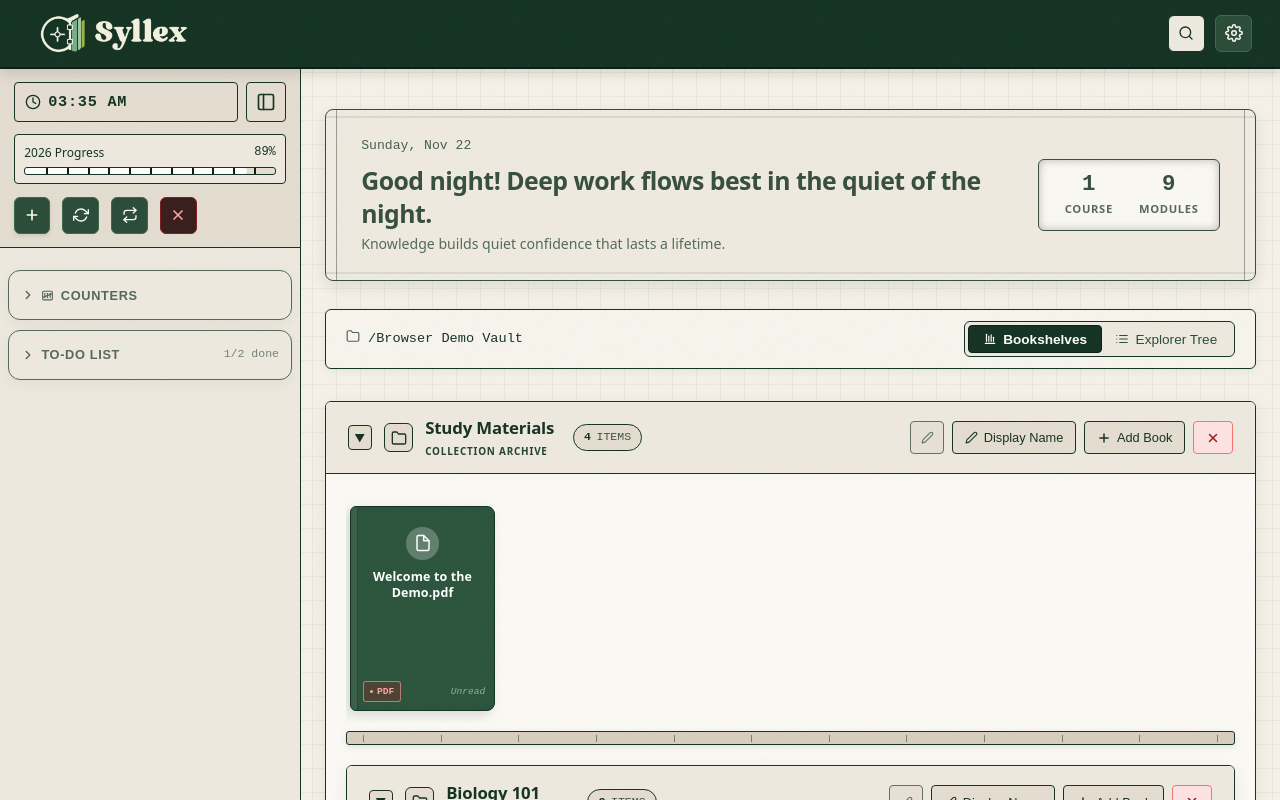
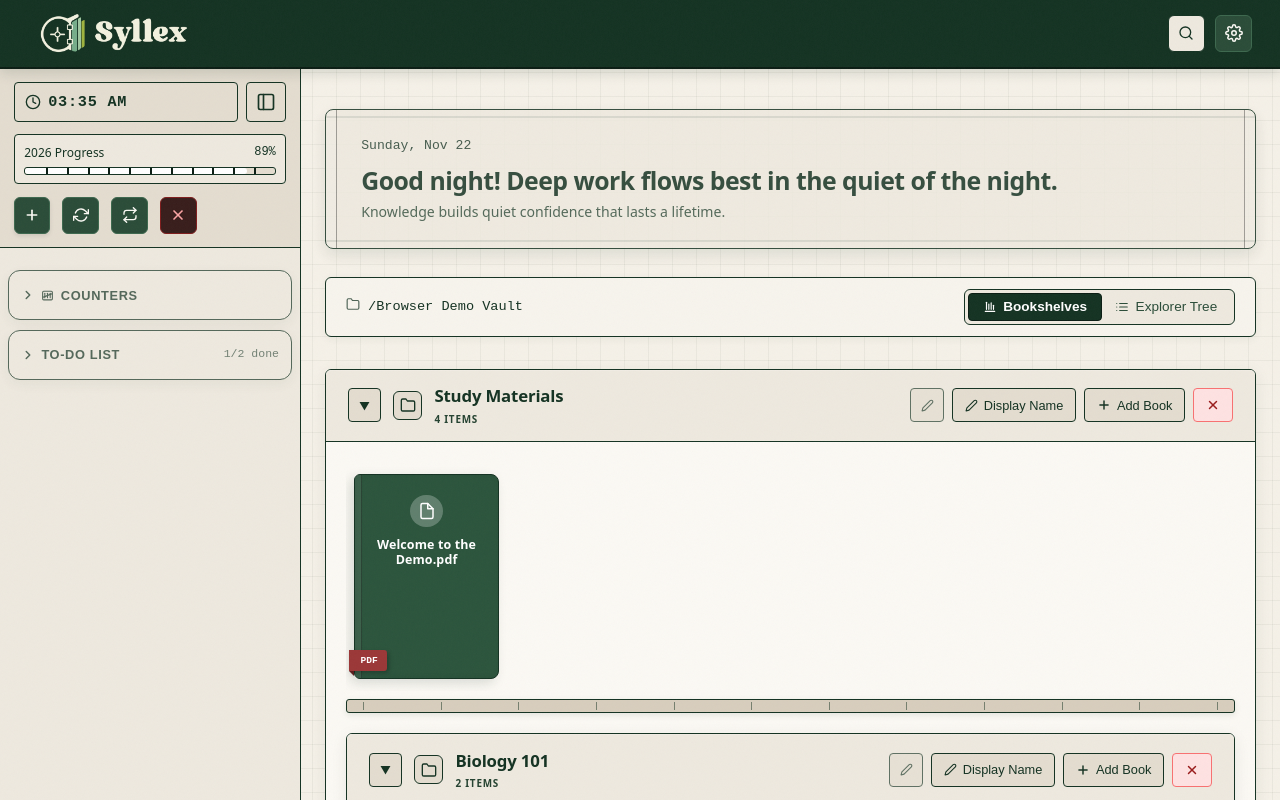
Before and after one commit to aarndv/syllex, a React (Vite) app: page / in a window 1280 px wide. Built offline with nearby package versions, Linux system fonts and the light colour scheme.

Commit message:
Refine bookshelf and PDF reader design

```diff
--- a/src/App.tsx
+++ b/src/App.tsx
@@ -754,10 +754,7 @@ function App({ startInVault = false }: { startInVault?: boolean }) {
                   <p><strong>{scanResult.warnings.length} {scanResult.warnings.length === 1 ? "entry was" : "entries were"} skipped:</strong> {scanResult.warnings.slice(0, 3).join("; ")}{scanResult.warnings.length > 3 ? `; and ${scanResult.warnings.length - 3} more` : ""}</p>
                 </div>
               )}
-              <DashboardHeader
-                courseCount={vaultStats.courses}
-                fileCount={vaultStats.files}
-              />
+              <DashboardHeader />
 
               <div className="view-mode-toolbar-blueprint">
                 <span className="tree-card-vault-path" title={scanResult.root_path}>
--- a/src/components/BookshelfView.css
+++ b/src/components/BookshelfView.css
@@ -72,8 +72,10 @@
   color: rgba(255, 255, 255, 0.85);
   background-color: rgba(255, 255, 255, 0.12);
   border: 1px solid rgba(255, 255, 255, 0.25);
-  width: 1.4rem;
-  height: 1.4rem;
+  width: 2.1rem;
+  height: 2.1rem;
+  box-sizing: border-box;
+  flex-shrink: 0;
   border-radius: 4px;
   display: flex;
   align-items: center;
@@ -118,29 +120,6 @@
   font-weight: 600;
   letter-spacing: 0.08em;
   color: rgba(255, 255, 255, 0.6);
-}
-
-.shelf-count-badge {
-  display: inline-flex;
-  align-items: center;
-  gap: 0.35rem;
-  font-size: 0.72rem;
-  font-family: monospace;
-  background-color: rgba(0, 0, 0, 0.25);
-  color: #e2f0d9;
-  padding: 0.2rem 0.65rem;
-  border-radius: 14px;
-  border: 1px solid rgba(255, 255, 255, 0.25);
-  margin-left: 0.4rem;
-}
-
-.count-num {
-  font-weight: 800;
-  color: #ffffff;
-}
-
-.count-label {
-  opacity: 0.8;
 }
 
 .shelf-actions {
@@ -279,7 +258,7 @@
   flex-wrap: wrap;
   align-items: flex-end;
   gap: 1.25rem;
-  padding: 0.5rem 0.5rem 0.75rem 0.25rem;
+  padding: 0.5rem 0.5rem 0.75rem;
   max-height: 450px;
   overflow-y: auto;
   overflow-x: hidden;
@@ -381,7 +360,7 @@
   position: relative;
   transition: transform 0.25s cubic-bezier(0.2, 0.8, 0.2, 1), border-color 0.2s ease, box-shadow 0.2s ease;
   user-select: none;
-  overflow: hidden;
+  overflow: visible;
 }
 
 .book-spine-ridge-left {
@@ -609,11 +588,11 @@ html[data-theme="light"] .book-metadata-tooltip {
   padding: 0 0.15rem;
 }
 
-/* Footer: File type badge + progress / unread side-by-side */
+/* File type ribbon wraps the left edge; reading progress stays at the right. */
 .book-spine-footer {
   display: flex;
   align-items: center;
-  justify-content: space-between;
+  justify-content: flex-end;
   gap: 0.25rem;
   width: 100%;
   margin-top: 0.2rem;
@@ -621,45 +600,49 @@ html[data-theme="light"] .book-metadata-tooltip {
 }
 
 .book-type-badge {
+  --ribbon-bg: #365c48;
+  --ribbon-fold: #173623;
+  position: absolute;
+  left: -0.35rem;
+  bottom: 0.45rem;
+  z-index: 2;
   display: inline-flex;
   align-items: center;
-  gap: 0.25rem;
   font-size: 0.6rem;
   font-family: monospace;
   font-weight: 700;
-  padding: 0.12rem 0.35rem;
-  border-radius: 3px;
-  background-color: rgba(255, 255, 255, 0.15);
+  padding: 0.18rem 0.6rem 0.18rem 0.7rem;
+  border-radius: 0 3px 3px 0;
+  background-color: var(--ribbon-bg);
   color: #ffffff;
-  border: 1px solid rgba(255, 255, 255, 0.3);
+  box-shadow: 2px 2px 4px rgba(0, 0, 0, 0.25);
   text-transform: uppercase;
   white-space: nowrap;
 }
 
-.badge-dot {
-  width: 3.5px;
-  height: 3.5px;
-  border-radius: 50%;
-  background-color: currentColor;
+.book-type-badge::after {
+  content: "";
+  position: absolute;
+  left: 0;
+  bottom: -0.35rem;
+  border-top: 0.35rem solid var(--ribbon-fold);
+  border-left: 0.35rem solid transparent;
 }
 
 .book-type-badge.pdf {
-  border-color: rgba(252, 165, 165, 0.6);
-  color: #fca5a5;
-  background-color: rgba(153, 27, 27, 0.3);
+  --ribbon-bg: #9b3737;
+  --ribbon-fold: #5a1c1c;
 }
 
 .book-type-badge.ppt,
 .book-type-badge.pptx {
-  border-color: rgba(147, 197, 253, 0.6);
-  color: #93c5fd;
-  background-color: rgba(30, 58, 138, 0.3);
+  --ribbon-bg: #2e568c;
+  --ribbon-fold: #1a3256;
 }
 
 .book-type-badge.md {
-  border-color: rgba(110, 231, 183, 0.6);
-  color: #6ee7b7;
-  background-color: rgba(6, 95, 70, 0.3);
+  --ribbon-bg: #176b4b;
+  --ribbon-fold: #0b3c29;
 }
 
 .book-progress-ribbon {
@@ -674,15 +657,6 @@ html[data-theme="light"] .book-metadata-tooltip {
   display: inline-block;
   white-space: nowrap;
 }
-
-.book-unread-tag {
-  font-size: 0.6rem;
-  font-family: monospace;
-  color: rgba(255, 255, 255, 0.5);
-  font-style: italic;
-  white-space: nowrap;
-}
-
 
 /* Light Theme Botanical Parchment Blueprint Overrides */
 html[data-theme="light"] .empty-bookshelf-notice {
@@ -714,16 +688,6 @@ html[data-theme="light"] .shelf-chevron-badge,
 html[data-theme="light"] .folder-icon-emblem {
   background-color: #e4ddd0;
   border-color: #143222;
-  color: #143222;
-}
-
-html[data-theme="light"] .shelf-count-badge {
-  background-color: #e4ddd0;
-  color: #143222;
-  border-color: #143222;
-}
-
-html[data-theme="light"] .count-num {
   color: #143222;
 }
 
--- a/src/components/BookshelfView.tsx
+++ b/src/components/BookshelfView.tsx
@@ -170,12 +170,8 @@ const FolderShelf: React.FC<FolderShelfProps> = ({
           </div>
           <div className="shelf-title-wrapper">
             <h3 className="shelf-title">{folder.name}</h3>
-            <span className="shelf-title-sub">COLLECTION ARCHIVE</span>
+            <span className="shelf-title-sub">{folder.children.length} {folder.children.length === 1 ? "ITEM" : "ITEMS"}</span>
           </div>
-          <span className="shelf-count-badge">
-            <span className="count-num">{folder.children.length}</span>
-            <span className="count-label">{folder.children.length === 1 ? "ITEM" : "ITEMS"}</span>
-          </span>
         </div>
 
         <div className="shelf-actions">
@@ -329,12 +325,8 @@ const ShelfSection: React.FC<ShelfSectionProps> = ({
           </div>
           <div className="shelf-title-wrapper">
             <h3 className="shelf-title">{title}</h3>
-            <span className="shelf-title-sub">GENERAL VAULT MODULES</span>
+            <span className="shelf-title-sub">{files.length} {files.length === 1 ? "MODULE" : "MODULES"}</span>
           </div>
-          <span className="shelf-count-badge">
-            <span className="count-num">{files.length}</span>
-            <span className="count-label">{files.length === 1 ? "MODULE" : "MODULES"}</span>
-          </span>
         </div>
 
         <div className="shelf-actions">
@@ -507,14 +499,9 @@ const BookSpineItem: React.FC<BookSpineItemProps> = ({
 
         <span className="book-spine-footer">
           <span className={`book-type-badge ${ext.toLowerCase()}`}>
-            <span className="badge-dot" />
             {ext}
           </span>
-          {savedPage ? (
-            <span className="book-progress-ribbon">Page {savedPage}</span>
-          ) : (
-            <span className="book-unread-tag">Unread</span>
-          )}
+            {savedPage && <span className="book-progress-ribbon">Page {savedPage}</span>}
         </span>
       </button>
 
--- a/src/components/DashboardHeader.css
+++ b/src/components/DashboardHeader.css
@@ -114,43 +114,6 @@
   opacity: 0.9;
 }
 
-.dashboard-stats-strip {
-  display: flex;
-  align-items: center;
-  gap: 1.25rem;
-  background-color: rgba(10, 28, 18, 0.85);
-  border: 1.5px solid rgba(255, 255, 255, 0.35);
-  padding: 0.75rem 1.25rem;
-  border-radius: 6px;
-  box-shadow: inset 0 0 8px rgba(0, 0, 0, 0.3);
-  z-index: 2;
-}
-
-.stat-item {
-  display: flex;
-  flex-direction: column;
-  align-items: center;
-  min-width: 60px;
-}
-
-.stat-value {
-  font-size: 1.4rem;
-  font-family: monospace;
-  font-weight: 800;
-  color: #ffffff;
-  line-height: 1.1;
-}
-
-.stat-label {
-  font-size: 0.7rem;
-  font-weight: 600;
-  text-transform: uppercase;
-  letter-spacing: 0.06em;
-  color: #e2f0d9;
-  margin-top: 0.2rem;
-  opacity: 0.85;
-}
-
 /* Light Theme Botanical Parchment Blueprint Overrides */
 html[data-theme="light"] .dashboard-header-card.book-spine-header-card {
   background-color: #eee9df;
@@ -182,17 +145,3 @@ html[data-theme="light"] .dashboard-motivational-subtitle {
   color: #244230;
   opacity: 0.9;
 }
-
-html[data-theme="light"] .dashboard-stats-strip {
-  background-color: #fbf9f4;
-  border-color: #143222;
-}
-
-html[data-theme="light"] .stat-value {
-  color: #143222;
-}
-
-html[data-theme="light"] .stat-label {
-  color: #244230;
-  opacity: 0.9;
-}
--- a/src/components/DashboardHeader.tsx
+++ b/src/components/DashboardHeader.tsx
@@ -1,10 +1,5 @@
 import React, { useMemo } from "react";
 import "./DashboardHeader.css";
-
-interface DashboardHeaderProps {
-  courseCount?: number;
-  fileCount?: number;
-}
 
 const MORNING_GREETINGS = [
   "Good morning! Ready for a productive study session?",
@@ -66,7 +61,7 @@ function getRandomItem<T>(items: T[]): T {
   return items[Math.floor(Math.random() * items.length)];
 }
 
-export const DashboardHeader: React.FC<DashboardHeaderProps> = ({ courseCount, fileCount }) => {
+export const DashboardHeader: React.FC = () => {
   const { greeting, motivationalSentence, formattedDate } = useMemo(() => {
     const now = new Date();
     const hour = now.getHours();
@@ -120,22 +115,6 @@ export const DashboardHeader: React.FC<DashboardHeaderProps> = ({ courseCount, f
         <p className="dashboard-motivational-subtitle">{motivationalSentence}</p>
       </div>
 
-      {(courseCount !== undefined || fileCount !== undefined) && (
-        <div className="dashboard-stats-strip">
-          {courseCount !== undefined && (
-            <div className="stat-item">
-              <span className="stat-value">{courseCount}</span>
-              <span className="stat-label">{courseCount === 1 ? "Course" : "Courses"}</span>
-            </div>
-          )}
-          {fileCount !== undefined && (
-            <div className="stat-item">
-              <span className="stat-value">{fileCount}</span>
-              <span className="stat-label">{fileCount === 1 ? "Module" : "Modules"}</span>
-            </div>
-          )}
-        </div>
-      )}
     </div>
   );
 };
--- a/src/components/PdfViewer.tsx
+++ b/src/components/PdfViewer.tsx
@@ -795,7 +795,7 @@ export const PdfViewer: React.FC<PdfViewerProps> = ({
       >
         <div className="drawer-header">
           <h3>
-            <FolderIcon size={16} /> Vault Explorer
+            <FolderIcon size={16} /> <span>Vault Explorer</span>
           </h3>
           <div className="drawer-header-actions">
             {onRefreshVault && (
@@ -921,9 +921,9 @@ export const PdfViewer: React.FC<PdfViewerProps> = ({
               title="Toggle highlight tool (H)" aria-label={erasingHighlights ? "Highlight eraser (H)" : `Highlight with ${highlightColor} (H)`}
               aria-keyshortcuts="H" aria-pressed={highlightEnabled} disabled={loading || !!error || !pdfDoc}
               onClick={() => { setIsSearchOpen(false); setHighlightEnabled((current) => !current); }}>
+              <span>{erasingHighlights ? "Eraser" : "Highlight"}</span>
               {!erasingHighlights && <span className="highlighter-color-chip" aria-hidden="true"
                 style={{ backgroundColor: HIGHLIGHT_COLORS.find((color) => color.id === highlightColor)?.swatch }} />}
-              <span>{erasingHighlights ? "Eraser" : "Highlight"}</span>
             </button>
             {selectedHighlightId && <button type="button" className="toolbar-btn" onClick={() => { void handleDeleteHighlight(selectedHighlightId); }}>Remove highlight</button>}
             {/* Find in Document Button */}
@@ -933,7 +933,7 @@ export const PdfViewer: React.FC<PdfViewerProps> = ({
               title="Find in document (Ctrl+F)"
               aria-pressed={isSearchOpen}
             >
-              <SearchIcon size={14} /> <span>Find</span>
+              <span>Find</span> <SearchIcon size={14} />
             </button>
 
             <div className="filter-dropdown-group" title="Select Dark Mode Reading Filter (Shortcut: Press 'D' to cycle)">
@@ -963,7 +963,7 @@ export const PdfViewer: React.FC<PdfViewerProps> = ({
               title="Fit to width (Ctrl+0)"
               aria-pressed={isFitWidth}
             >
-              <FitWidthIcon size={14} /> <span>Fit Width</span>
+              <span>Fit Width</span> <FitWidthIcon size={14} />
             </button>
 
             <div className="toolbar-control-group zoom-controls">
```
Also changed, not shown: src/components/PdfViewer.css (+23 -5 lines).
